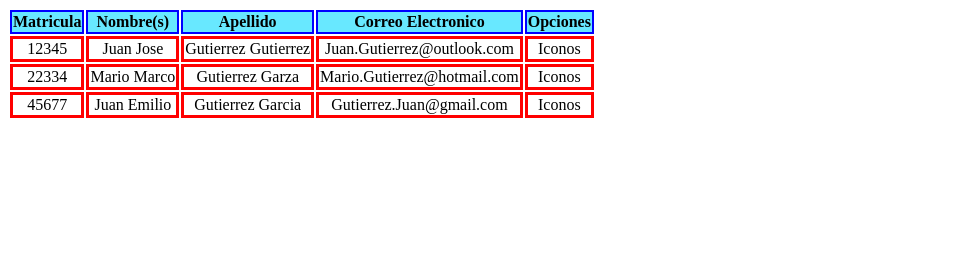
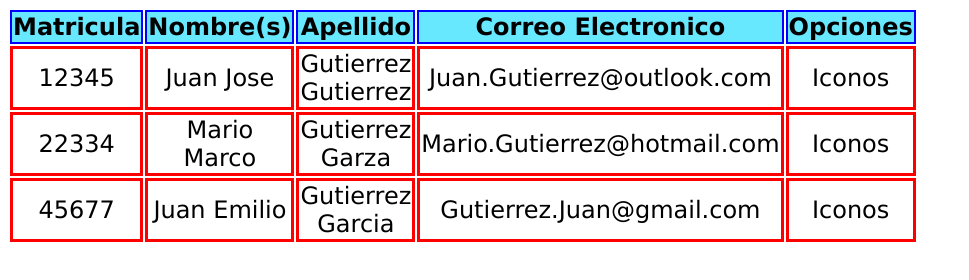
Before and after one commit to IDAI-SD2025-Avangers-2025/lenguajes-de-programacion-juan, a plain HTML site: page TablasConEstilos.html in a window 1280 px wide. Shown: the whole page, without its empty margins (0-969 px from the left). Drawn offline with Linux system fonts and the light colour scheme.

Commit message:
Update TablasConEstilos.html

```diff
--- a/TablasConEstilos.html
+++ b/TablasConEstilos.html
@@ -7,6 +7,8 @@
     <style>
         table {
             text-align: center;
+            font-family: 'Lucida Sans', 'Lucida Sans Regular', 'Lucida Grande', 'Lucida Sans Unicode', Geneva, Verdana, sans-serif;
+            font-size: 24px;
         }
         table th {
             border: 2px solid blue;
@@ -14,6 +16,7 @@
         }
         table td {
             border: 3px solid red;
+            width: 100px;
         }
     </style>
 </head>
```
